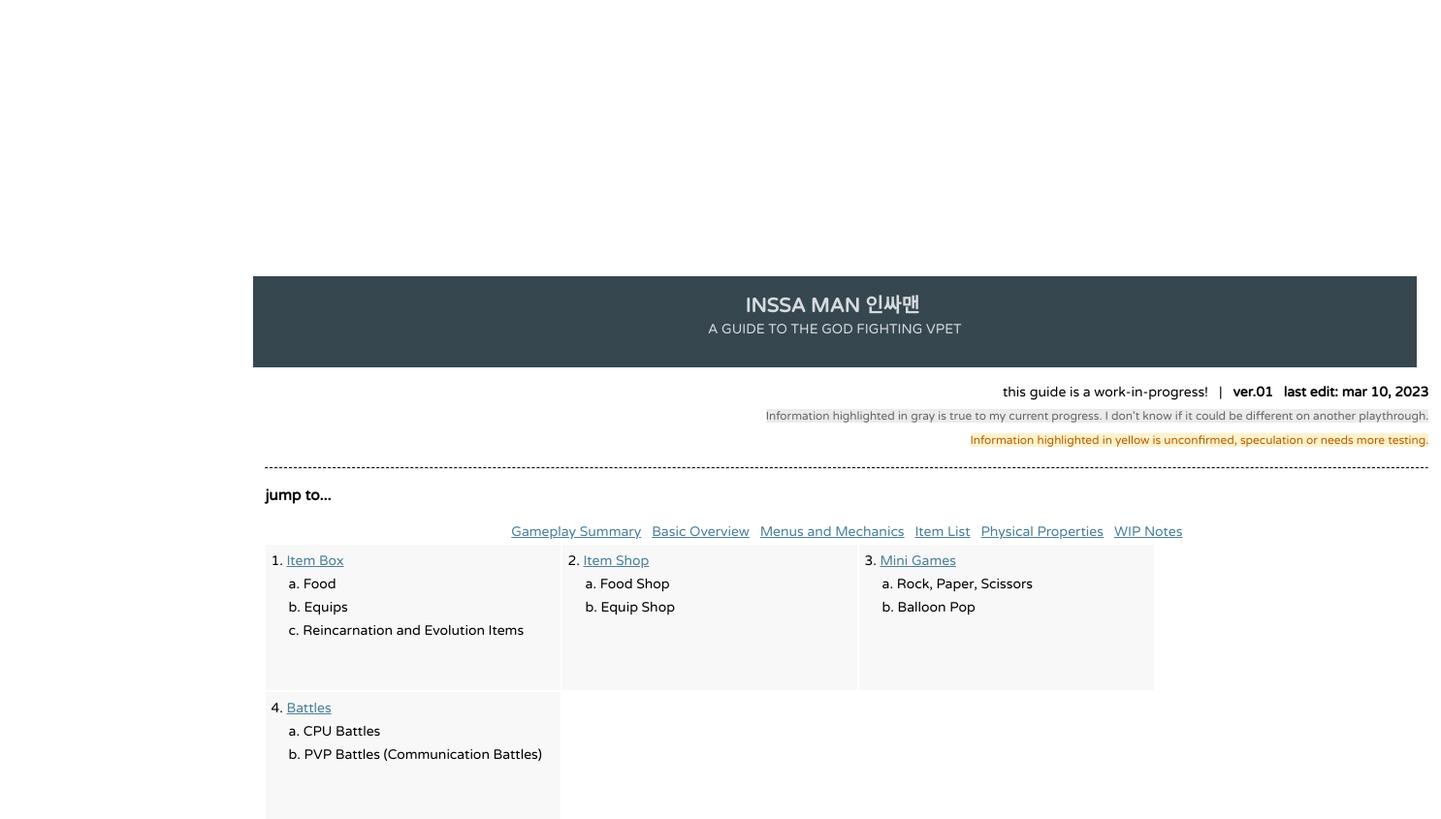
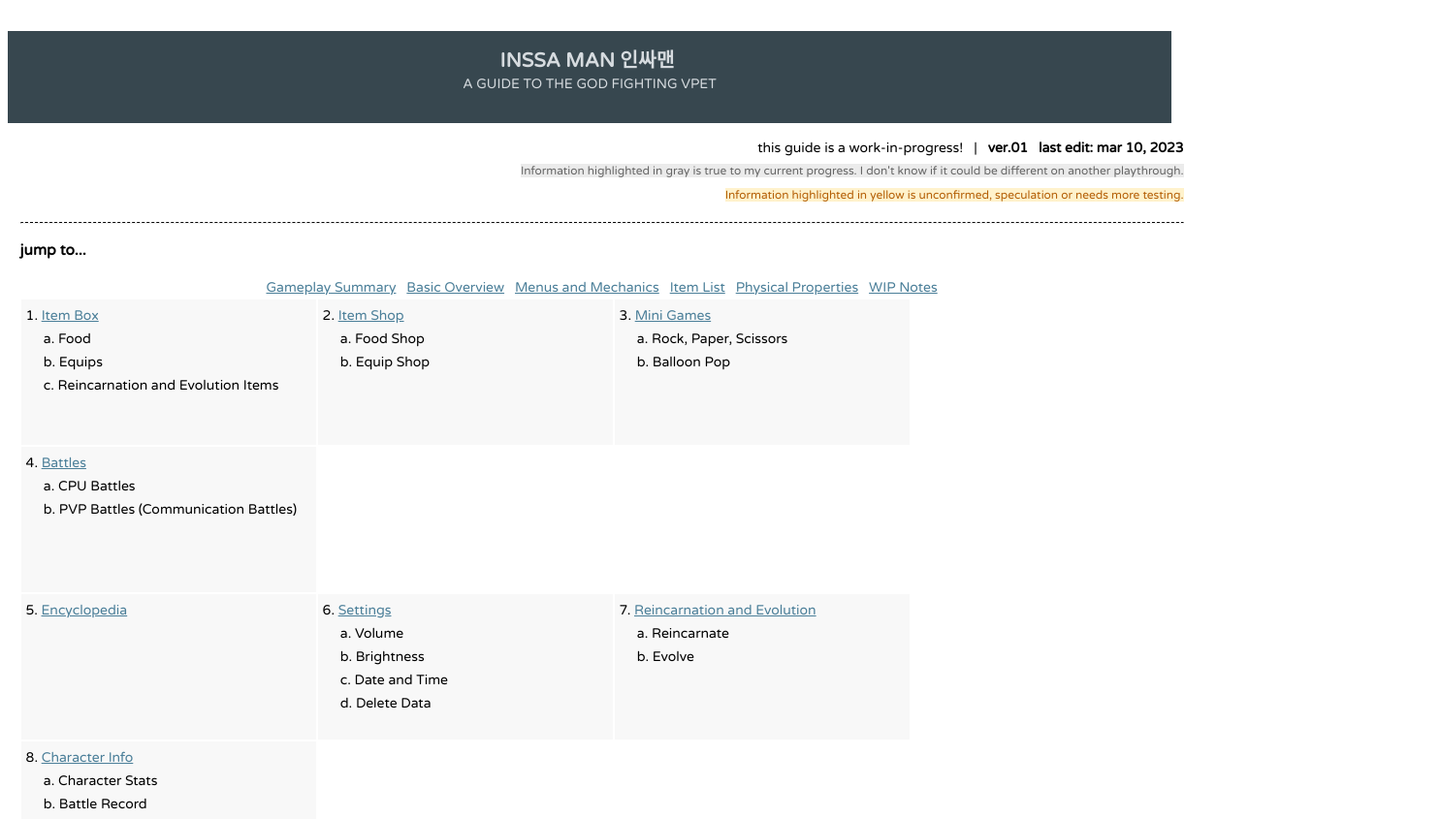
Before and after one commit to happiegrub/inssaman-guide, a plain HTML site: page index.html in a window 1280 px wide. Shown: the top 845 px of the page at 97% size, 1486 px wide, since content can reach past the window. Drawn offline with Linux system fonts and the light colour scheme.

Commit message:
Update style.css

```diff
--- a/style.css
+++ b/style.css
@@ -14,7 +14,7 @@ body a:hover {
 .container {
   float: left;
   width: 1200px;
-  margin: 20%;
+  margin: auto;
 }
 .banner {
   background-color: #37474F;
```
